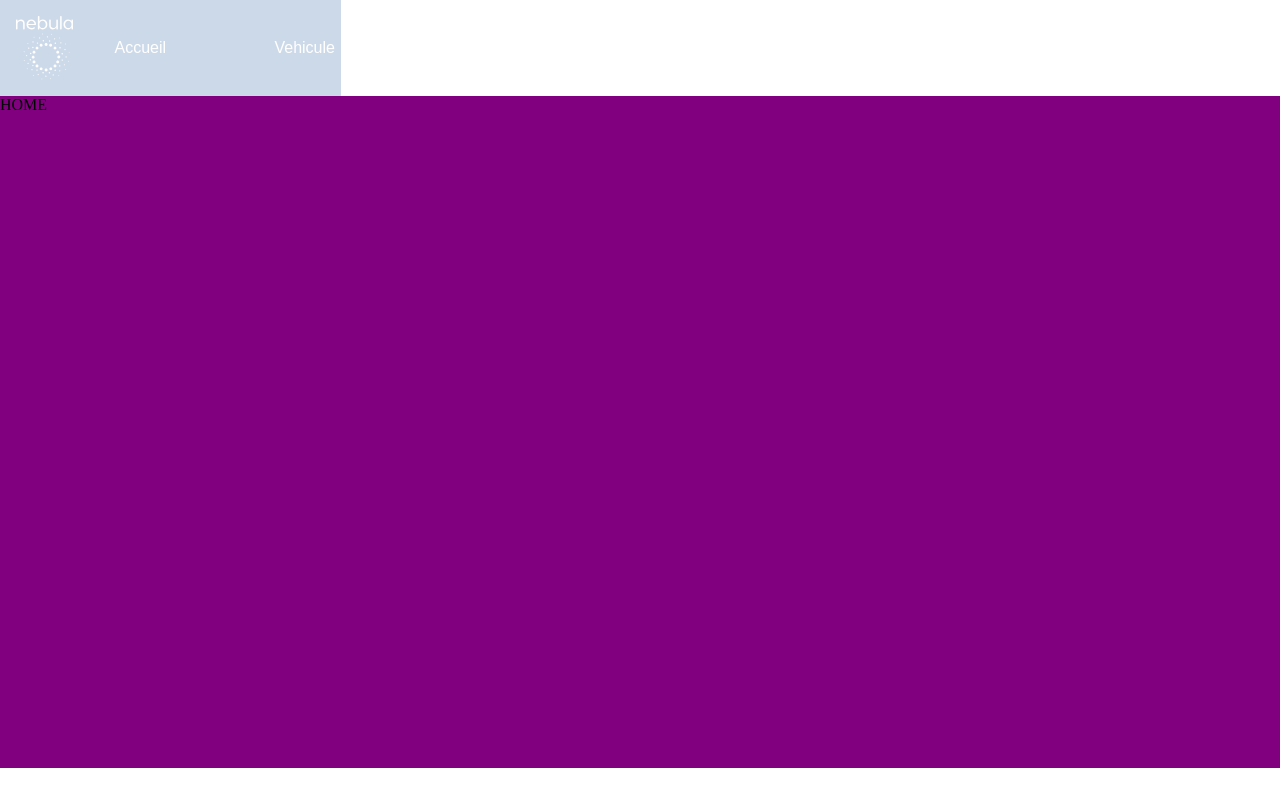
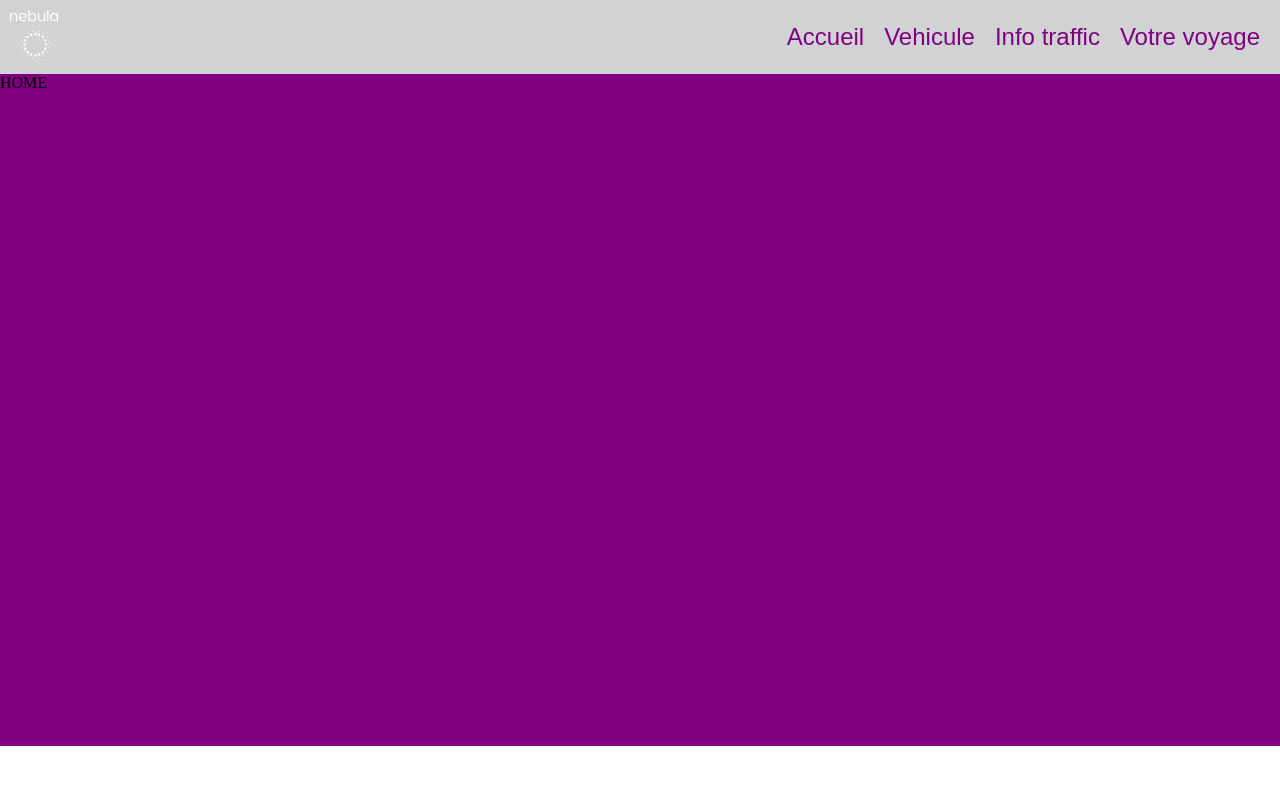
Before and after one commit to WildCodeSchool-2024-02/JS-bdx-0224-P2-projet_nebula, a React (Vite) app in the folder client/: page / in a window 1280 px wide. Built offline with nearby package versions, Linux system fonts and the light colour scheme; a web font is replaced by a local one.

Commit message:
added the burger menu and updated the navbar display

```diff
--- a/client/package.json
+++ b/client/package.json
@@ -10,6 +10,7 @@
     "prop-types": "^15.8.1",
     "react": "^18.2.0",
     "react-dom": "^18.2.0",
+    "react-icons": "^5.1.0",
     "react-router-dom": "^6.21.1"
   },
   "devDependencies": {
--- a/client/src/components/Navbar.jsx
+++ b/client/src/components/Navbar.jsx
@@ -1,12 +1,31 @@
-import React from "react";
+import React, { useState } from "react";
 import "../styles/Navbar.scss";
 import Logo from "../assets/images/logo.svg";
+import { IoMdMenu, IoMdCloseCircle } from "react-icons/io";
 
 function Navbar({ setCurrentLocation }) {
+  const [isOpen, setIsOpen] = useState(false);
+
+  const toggleMenu = () => {
+    setIsOpen(!isOpen);
+  };
+
   return (
-    <nav className="navbar">
-      <img src={Logo} />
-      <ul>
+    <nav className={`navbar ${isOpen ? "open" : ""}`}>
+      <img src={Logo} alt="Logo" />
+      <div>
+        <a
+          className={isOpen ? "menu1" : "menu"}
+          onClick={toggleMenu}
+          src={Logo}
+          alt="Menu"
+        >
+          {isOpen ? <IoMdCloseCircle /> : <IoMdMenu />}
+        </a>
+        <ul className={`menu-items ${isOpen ? "open" : ""}`}>
+          <li className="close" onClick={toggleMenu}>
+            X
+          </li>
           <li>
             <a onClick={() => setCurrentLocation("/")}>Accueil</a>
           </li>
@@ -20,6 +39,7 @@ function Navbar({ setCurrentLocation }) {
             <a onClick={() => setCurrentLocation("/voyage")}>Votre voyage</a>
           </li>
         </ul>
+      </div>
     </nav>
   );
 }
--- a/client/src/styles/Navbar.scss
+++ b/client/src/styles/Navbar.scss
@@ -5,62 +5,70 @@ $headerFont: "Tomorrow", sans-serif;
 .navbar {
   display: flex;
   justify-content: space-between;
-  width: 83.3rem;
-  height: 4rem;
-  top: 0;
-  background: rgba(2, 64, 146, 0.2);
-  backdrop-filter: blur(10px);
-  padding: 1rem;
+  align-items: center;
+  padding: 10px;
+  background: rgba(21, 30, 41, 0.2);
 }
 
-h2 {
-  color: white;
-}
-
-ul {
+.menu-items {
+  list-style-type: none;
   display: flex;
-  list-style: none;
-  width: 40rem;
-  justify-content: center;
-  align-items: center;
-}
-
-li {
-  color: white;
-  margin-left: 0.1rem;
-  width: 100rem;
+  padding: 0;
+  margin: 0;
 }
 
 a {
+  color: purple;
+  font-size: x-large;
   font-family: $headerFont;
 }
 
-a:hover {
-  color: #9548f9;
+.menu-items.open {
+  display: block;
+}
+
+.menu-items li {
+  padding: 10px;
+}
+
+.menu-items li:hover {
+  background-color: white;
   cursor: pointer;
 }
-
-li:hover {
-  transform: scale(1.1);
+.menu{
+  display: none;
+}
+.close {
+  display: none;
 }
 
-@media screen and (min-width: 375px) {
+@media screen and (max-width: 380px) {
   .navbar {
     display: flex;
-    justify-content: space-between;
-    width: 19.3rem;
-    height: 4rem;
-    top: 0;
-    background: rgba(2, 64, 146, 0.2);
-    backdrop-filter: blur(10px);
-    padding: 1rem;
+    align-items: flex-start;
+    background: rgba(21, 30, 41, 0.2);
+  }
+  .menu {
+    display: block;
+  }
+  .menu-items {
+    display: none;
+    left: 0;
+    width: 100%;
+    background-color: #f0f0f0;
+    box-shadow: 0 2px 4px rgba(0, 0, 0, 0.1);
   }
 
-  ul {
-    display: flex;
-    list-style: none;
-    width: 40rem;
-    justify-content: center;
-    align-items: center;
+  .menu-items.open {
+    display: block;
+  }
+
+  .menu-items li {
+    width: 100%;
+    border-bottom: 1px solid #ccc;
+  }
+
+  .menu-items li:last-child {
+    border-bottom: none;
   }
 }
```
Also changed, not shown: 1 other file (tests, documents, lock files or other folders). Lines whose indentation alone changed are shown as unchanged.
